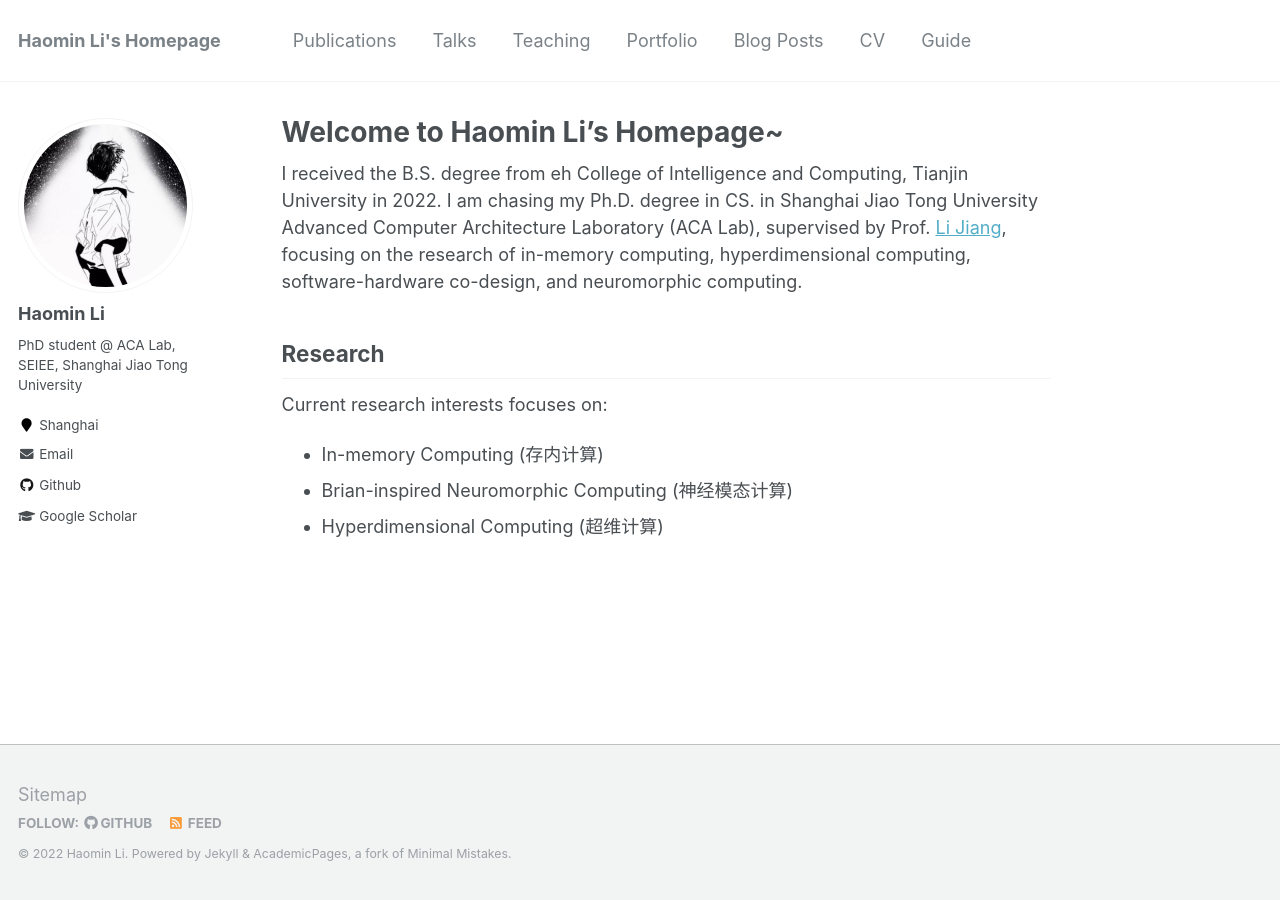
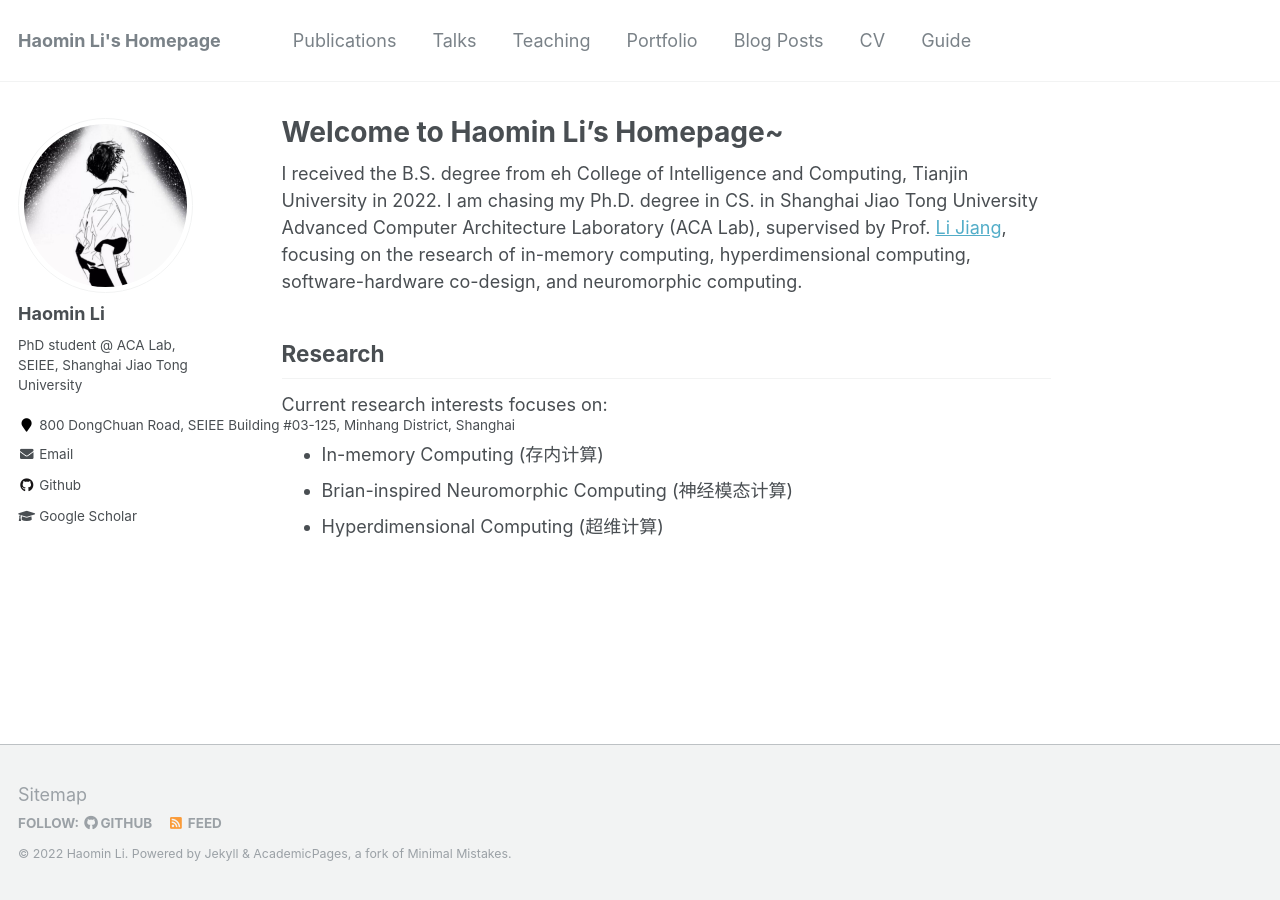
Before and after one commit to shieldforever/shieldforever.github.io, a Jekyll site: the page built from _pages/about.md, in a window 1280 px wide. Built offline with Jekyll 4.4.1, drawn with Linux system fonts in a browser that asks for light colours.

Commit message:
Update _config.yml

```diff
--- a/_config.yml
+++ b/_config.yml
@@ -83,7 +83,7 @@ author:
   name             : "Haomin Li"
   avatar           : "lhm.jpg"
   bio              : "PhD student @ ACA Lab, SEIEE, Shanghai Jiao Tong University"
-  location         : 'Shanghai'
+  location         : "800 DongChuan Road, \n SEIEE Building #03-125, \n Minhang District, Shanghai"
   employer         :
   # pubmed           : "https://www.ncbi.nlm.nih.gov/pubmed/?term=john+snow"
   googlescholar    : "https://scholar.google.com/citations?hl=zh-CN&user=635o82sAAAAJ"
```
